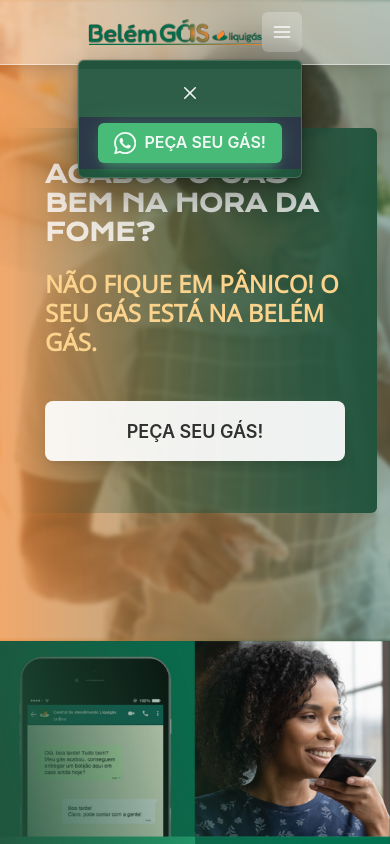
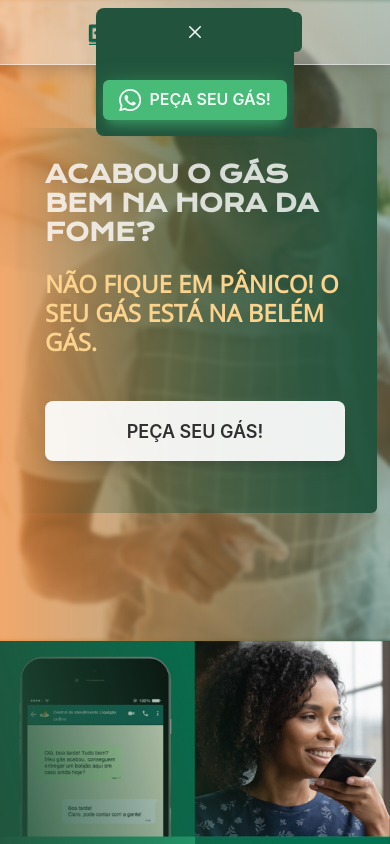
Before and after one commit to maxinelobato/signature.belemgas, a Next.js app: page / in a window 390 px wide. Both pictures are taken after a click on the button "Open Menu". Shown: the top 844 px of the page. Built offline with nearby package versions, Linux system fonts and the light colour scheme; no server answers.

Commit message:
changesall

```diff
--- a/src/pages/components/Navs/Nav.tsx
+++ b/src/pages/components/Navs/Nav.tsx
@@ -1,4 +1,3 @@
-import { HamburgerIcon } from "@chakra-ui/icons";
 import {
   Box,
   CloseButton,
@@ -6,13 +5,11 @@ import {
   HStack,
   IconButton,
   useDisclosure,
-  MenuButton,
-  Menu,
-  MenuList,
-  MenuItem,
+  VStack,
 } from "@chakra-ui/react";
 import ButtonWhatsapp from "../ButtonCTA/ButtonWhatsapp";
 import LogoBelemGas from "../IdVisual/LogoBelemGas";
+import { AiOutlineMenu } from "react-icons/ai";
 
 // const innerBoxStyles = {
 //   textShadow: "0 0 20px white",
@@ -48,32 +45,37 @@ export default function Nav() {
                 <ButtonWhatsapp />
               </HStack>
               <Box display={{ base: "inline-flex", md: "none" }}>
-                <Menu>
-                  <MenuButton
-                    as={IconButton}
+                <IconButton
                   display={{ base: "flex", md: "none" }}
                   aria-label="Open Menu"
                   fontSize="20px"
-                    bgColor={"green.800"}
-                    icon={<HamburgerIcon />}
+                  bgColor="green.800"
+                  icon={<AiOutlineMenu />}
                   onClick={mobileNav.onOpen}
                 />
-                  <MenuList
-                    bgColor={"green.800"}
+
+                <VStack
+                  pos="absolute"
+                  top={0}
+                  left={0}
+                  right={0}
                   display={mobileNav.isOpen ? "flex" : "none"}
                   flexDirection="column"
+                  p={2}
+                  pb={4}
+                  m={2}
+                  color={"whiteAlpha.900"}
+                  bg="green.800"
+                  spacing={8}
+                  rounded="lg"
+                  shadow="sm"
                 >
-                    <MenuItem minH="48px" justifyContent={"center"}>
                   <CloseButton
                     aria-label="Close menu"
                     onClick={mobileNav.onClose}
                   />
-                    </MenuItem>
-                    <MenuItem justifyContent={"center"}>
                   <ButtonWhatsapp />
-                    </MenuItem>
-                  </MenuList>
-                </Menu>
+                </VStack>
               </Box>
             </HStack>
           </Flex>
```
Lines whose indentation alone changed are shown as unchanged.
